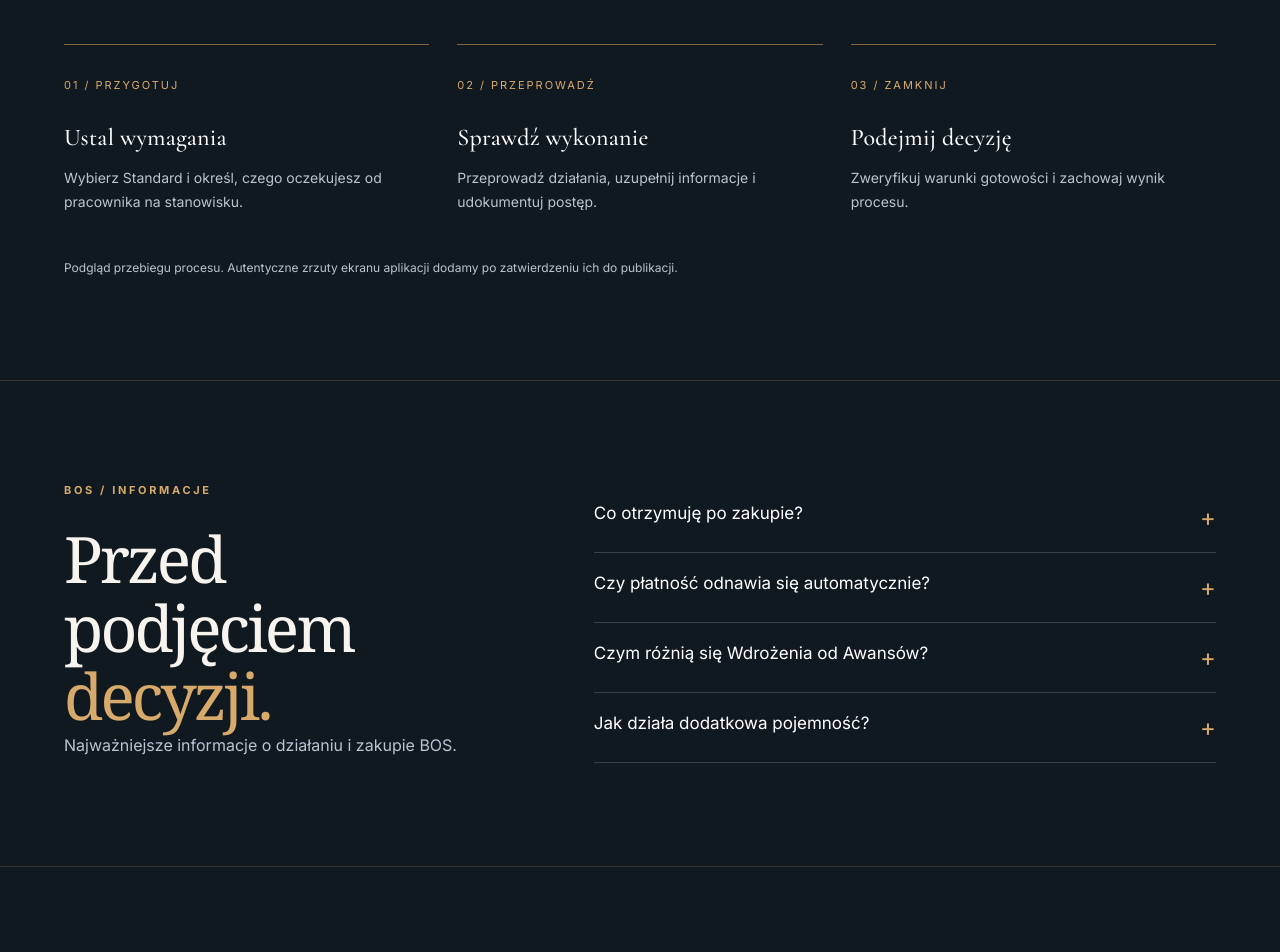
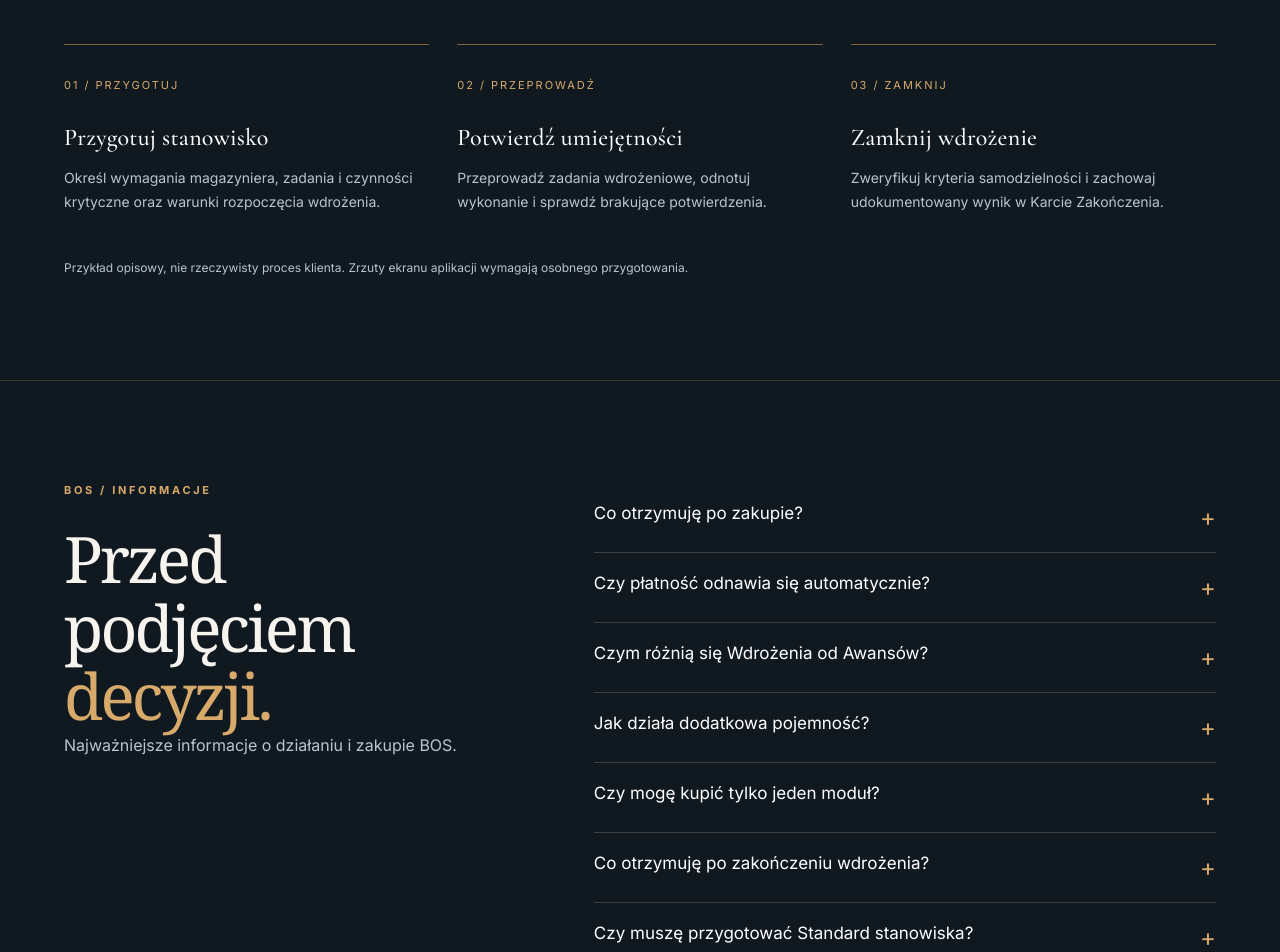
Before and after one commit to vernegroup/bos-platform, a Next.js app: page / in a window 1280 px wide. Shown: the part 1960-2912 px from the top of the page. Built offline with nearby package versions, Linux system fonts and the light colour scheme.

Commit message:
LAND-03: specific warehouse onboarding scenario and practical purchase FAQ

```diff
--- a/components/home/LandingPreviewSections.tsx
+++ b/components/home/LandingPreviewSections.tsx
@@ -1,20 +1,23 @@
 const questions = [
-  ["Co otrzymuję po zakupie?", "Dostęp do wybranego modułu BOS w ramach licencji organizacji oraz możliwość prowadzenia procesów w aplikacji."],
+  ["Co otrzymuję po zakupie?", "Dostęp dla organizacji do wybranego modułu BOS: Wdrożenia lub Awanse. Możesz przygotowywać Standardy, prowadzić procesy pracowników, sprawdzać postęp i dokumentować ich zakończenie. Okres licencji i aktualizacji wynosi 12 miesięcy."],
   ["Czy płatność odnawia się automatycznie?", "Nie. Zakup licencji jest jednorazową płatnością za 12 miesięcy dostępu; nie uruchamia automatycznego abonamentu."],
-  ["Czym różnią się Wdrożenia od Awansów?", "Wdrożenia porządkują przygotowanie nowego pracownika do samodzielnej pracy. Awanse pomagają ocenić gotowość do objęcia nowej roli."],
+  ["Czym różnią się Wdrożenia od Awansów?", "Wdrożenia prowadzą nowego pracownika od przygotowania stanowiska do weryfikacji samodzielności. Awanse porównują wymagania nowej roli z przygotowaniem obecnego pracownika, wskazują braki i porządkują przekazanie obowiązków."],
   ["Jak działa dodatkowa pojemność?", "Organizacja z aktywną licencją Wdrożeń lub Awansów może dokupić 10 dodatkowych miejsc na Standardy za jednorazowe 49,99 zł brutto."],
+  ["Czy mogę kupić tylko jeden moduł?", "Tak. Wdrożenia i Awanse są odrębnymi produktami; wybierasz ten, którego potrzebuje organizacja."],
+  ["Co otrzymuję po zakończeniu wdrożenia?", "Po sprawdzeniu warunków gotowości proces można zamknąć i zachować Kartę Zakończenia wraz z udokumentowanym przebiegiem."],
+  ["Czy muszę przygotować Standard stanowiska?", "Przed rozpoczęciem procesu potrzebny jest Standard określający wymagania stanowiska. Możesz dostosować jego treść do swojej organizacji."],
 ];
 export default function LandingPreviewSections() {
  return <div className="bos-land03">
    <section id="demonstracja" className="bos-land03__demo" aria-labelledby="bos-land03-demo-title">
      <div className="bos-land03__eyebrow">BOS / W PRAKTYCE</div>
-     <div className="bos-land03__heading"><h2 id="bos-land03-demo-title">Od wymagań do <em>decyzji.</em></h2><p>Nie kolejny formularz. Uporządkowany przebieg pracy, w którym wiadomo, co przygotować, co sprawdzić i kiedy zamknąć proces.</p></div>
+     <div className="bos-land03__heading"><h2 id="bos-land03-demo-title">Od wymagań do <em>decyzji.</em></h2><p>Przykład wdrożenia pracownika magazynu: od przygotowania Standardu stanowiska, przez potwierdzanie czynności krytycznych, po ocenę gotowości do samodzielnej pracy.</p></div>
      <div className="bos-land03__timeline">
-       <article><span>01 / PRZYGOTUJ</span><h3>Ustal wymagania</h3><p>Wybierz Standard i określ, czego oczekujesz od pracownika na stanowisku.</p></article>
-       <article><span>02 / PRZEPROWADŹ</span><h3>Sprawdź wykonanie</h3><p>Przeprowadź działania, uzupełnij informacje i udokumentuj postęp.</p></article>
-       <article><span>03 / ZAMKNIJ</span><h3>Podejmij decyzję</h3><p>Zweryfikuj warunki gotowości i zachowaj wynik procesu.</p></article>
+       <article><span>01 / PRZYGOTUJ</span><h3>Przygotuj stanowisko</h3><p>Określ wymagania magazyniera, zadania i czynności krytyczne oraz warunki rozpoczęcia wdrożenia.</p></article>
+       <article><span>02 / PRZEPROWADŹ</span><h3>Potwierdź umiejętności</h3><p>Przeprowadź zadania wdrożeniowe, odnotuj wykonanie i sprawdź brakujące potwierdzenia.</p></article>
+       <article><span>03 / ZAMKNIJ</span><h3>Zamknij wdrożenie</h3><p>Zweryfikuj kryteria samodzielności i zachowaj udokumentowany wynik w Karcie Zakończenia.</p></article>
      </div>
-     <p className="bos-land03__note">Podgląd przebiegu procesu. Autentyczne zrzuty ekranu aplikacji dodamy po zatwierdzeniu ich do publikacji.</p>
+     <p className="bos-land03__note">Przykład opisowy, nie rzeczywisty proces klienta. Zrzuty ekranu aplikacji wymagają osobnego przygotowania.</p>
    </section>
    <section id="pytania" className="bos-land03__faq" aria-labelledby="bos-land03-faq-title">
      <div><span className="bos-land03__eyebrow">BOS / INFORMACJE</span><h2 id="bos-land03-faq-title">Przed podjęciem <em>decyzji.</em></h2><p>Najważniejsze informacje o działaniu i zakupie BOS.</p></div>
```
